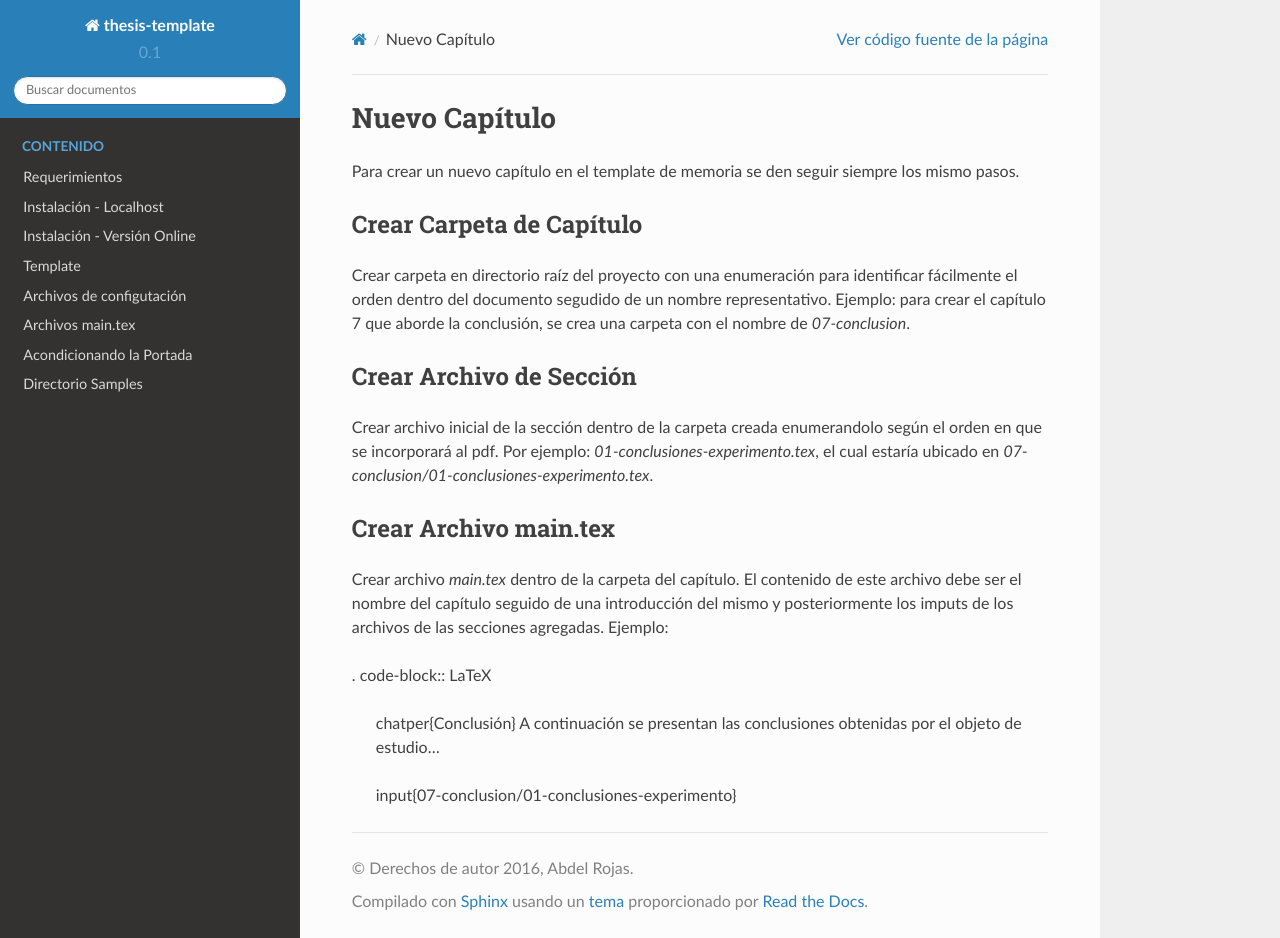
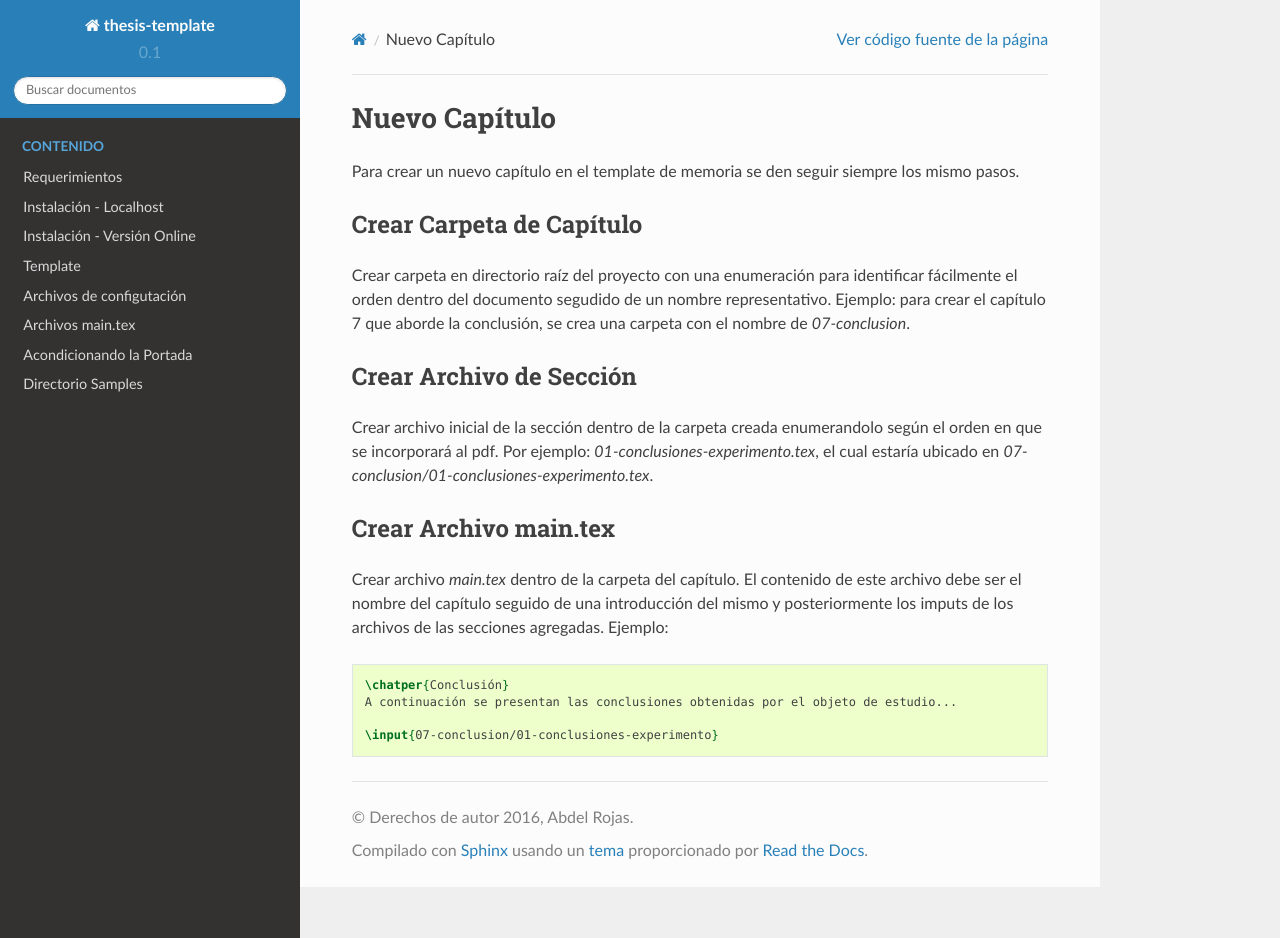
Before and after one commit to xip47/thesis-template-usm, a Sphinx documentation site: the page built from docs/content/chapters.rst, in a window 1280 px wide and 938 px high. Built offline with Sphinx 7.4.7 and the Read the Docs theme 2.0.0, drawn with Linux system fonts in a browser that asks for light colours; pages that are not in the unit, such as notebooks, are missing from menus.

Commit message:
Update chapters.rst

```diff
--- a/docs/content/chapters.rst
+++ b/docs/content/chapters.rst
@@ -23,7 +23,7 @@ Crear archivo *main.tex* dentro de la carpeta del capítulo. El contenido de est
 archivo debe ser el nombre del capítulo seguido de una introducción del mismo y
 posteriormente los imputs de los archivos de las secciones agregadas. Ejemplo:
 
-. code-block:: LaTeX
+.. code-block:: LaTeX
 
    \chatper{Conclusión}
    A continuación se presentan las conclusiones obtenidas por el objeto de estudio...
```
